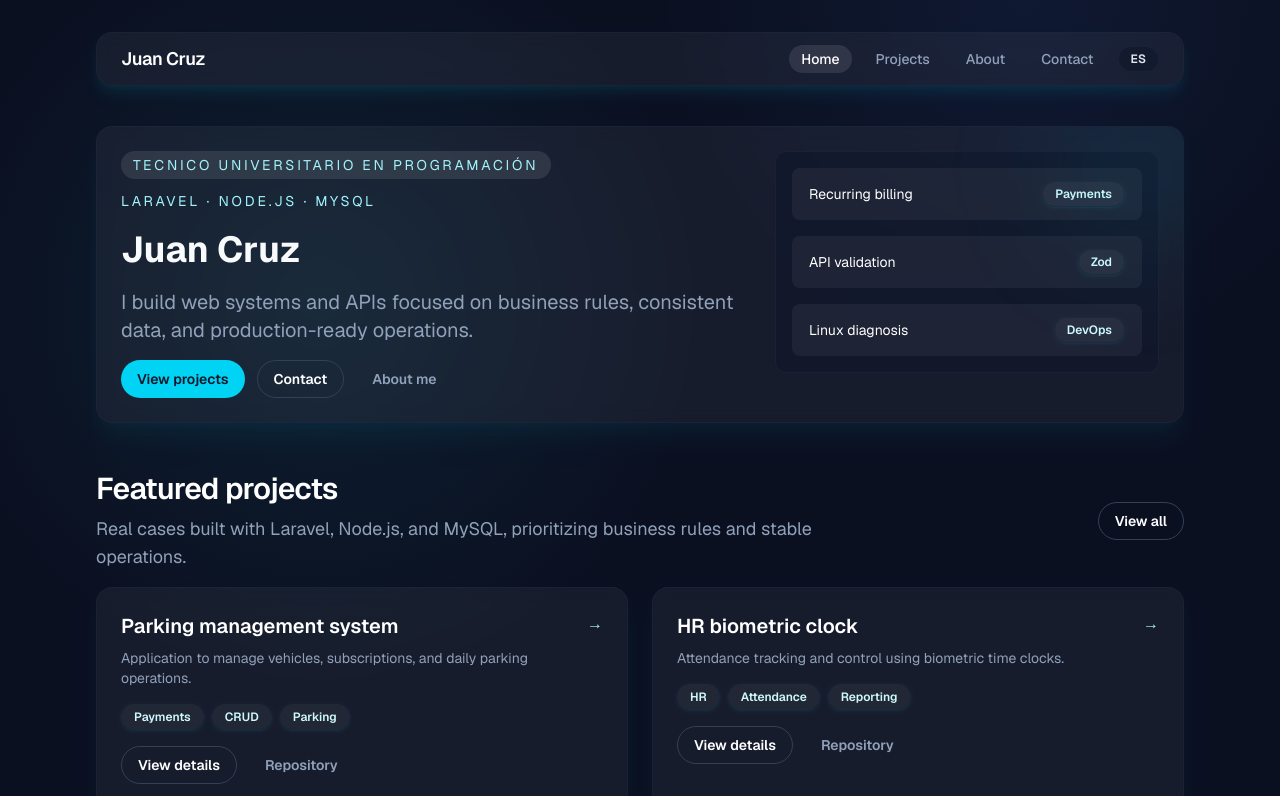
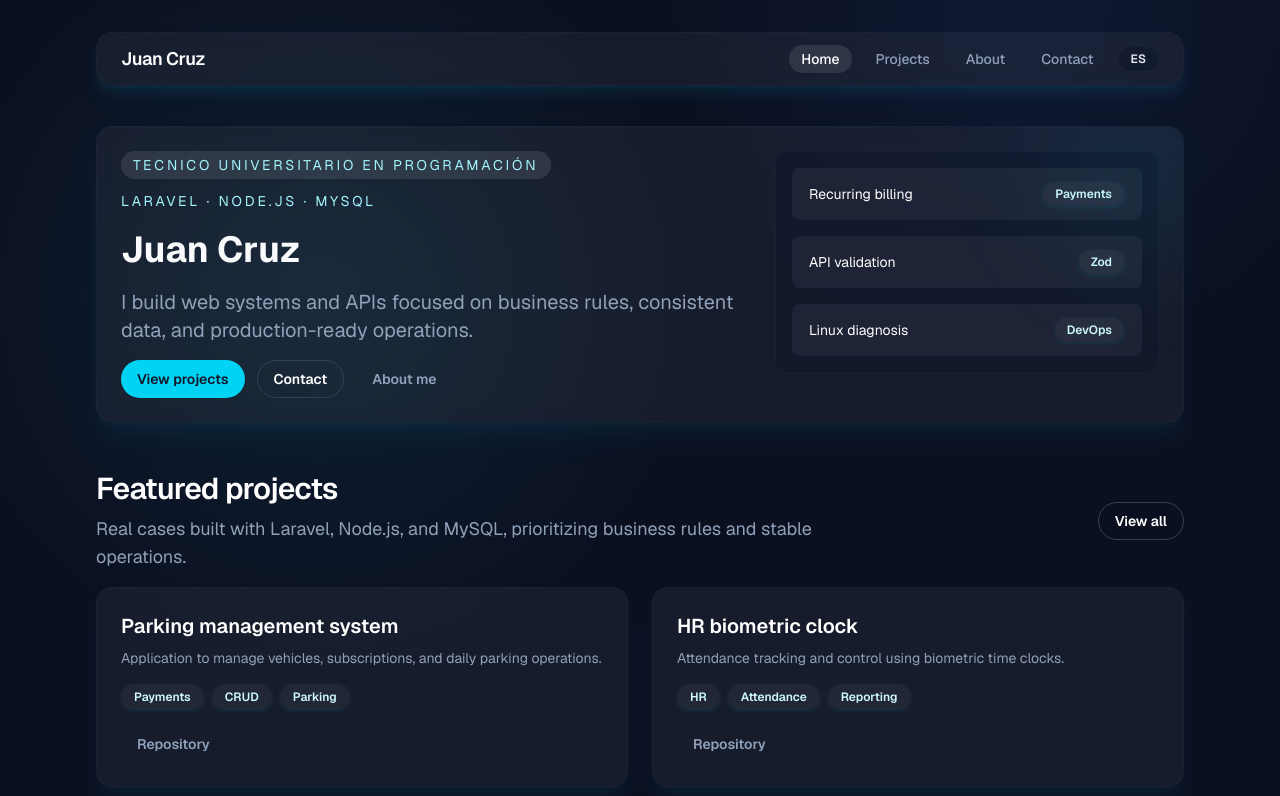
Before and after one commit to juancruzfilippini/portfolio, a Next.js app: page / in a window 1280 px wide. Shown: the top 796 px of the page. Built offline with nearby package versions, Linux system fonts and the light colour scheme.

Commit message:
Remove project detail links

```diff
--- a/src/components/ProjectCard.tsx
+++ b/src/components/ProjectCard.tsx
@@ -1,6 +1,5 @@
 "use client";
 
-import Link from "next/link";
 import type { LocalizedProject } from "@/data/projects";
 import ButtonLink from "./ButtonLink";
 import Tag from "./Tag";
@@ -20,9 +19,6 @@ export default function ProjectCard({ project }: ProjectCardProps) {
           <h3 className="text-xl font-semibold text-white">{project.title}</h3>
           <p className="mt-2 text-sm text-slate-400">{project.summary}</p>
         </div>
-        <Link href={`/projects/${project.slug}`} className="text-cyan-200 hover:text-white" aria-label={project.title}>
-          →
-        </Link>
       </div>
       <div className="flex flex-wrap gap-2">
         {project.tags.map((tag) => (
@@ -30,9 +26,6 @@ export default function ProjectCard({ project }: ProjectCardProps) {
         ))}
       </div>
       <div className="flex flex-wrap gap-3">
-        <ButtonLink href={`/projects/${project.slug}`} variant="secondary">
-          {t.common.viewDetail}
-        </ButtonLink>
         <ButtonLink href={project.links.repo || "#"} variant="ghost" disabled={!project.links.repo}>
           {t.common.repo}
         </ButtonLink>
```
